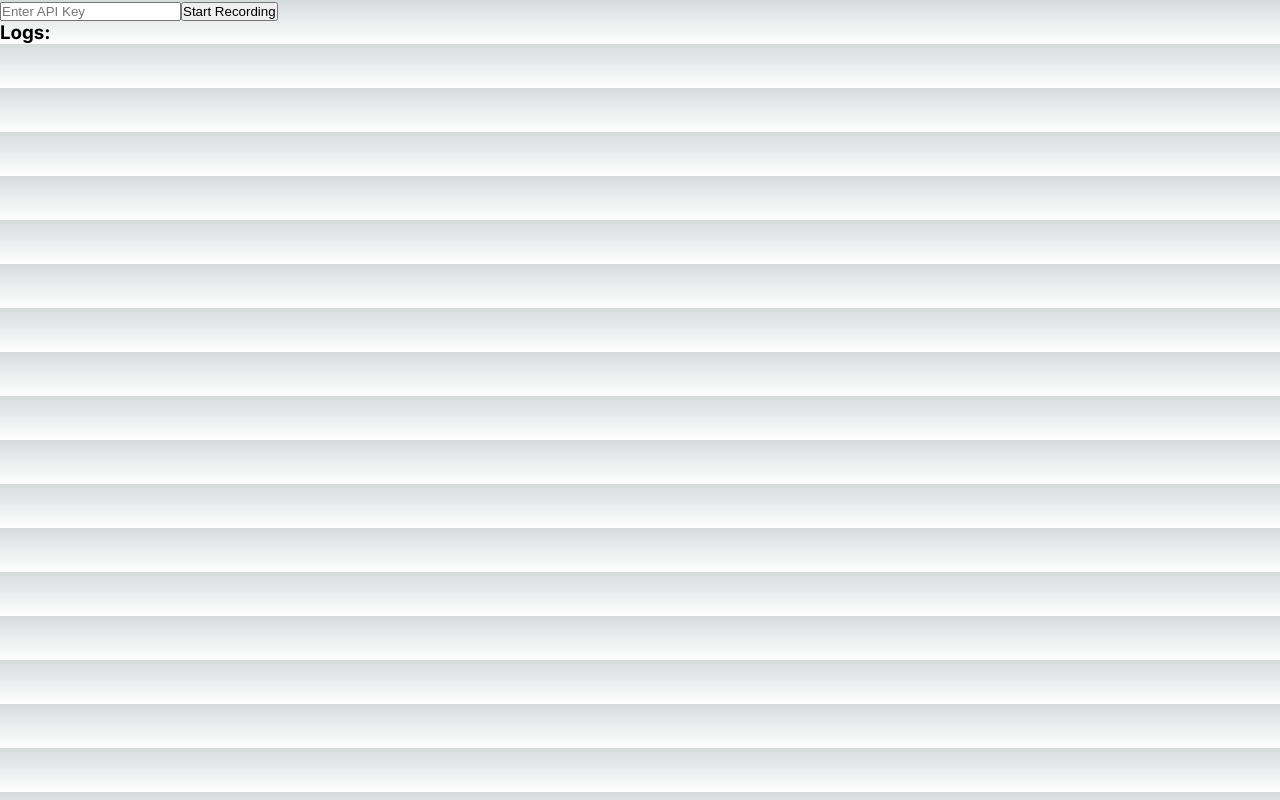
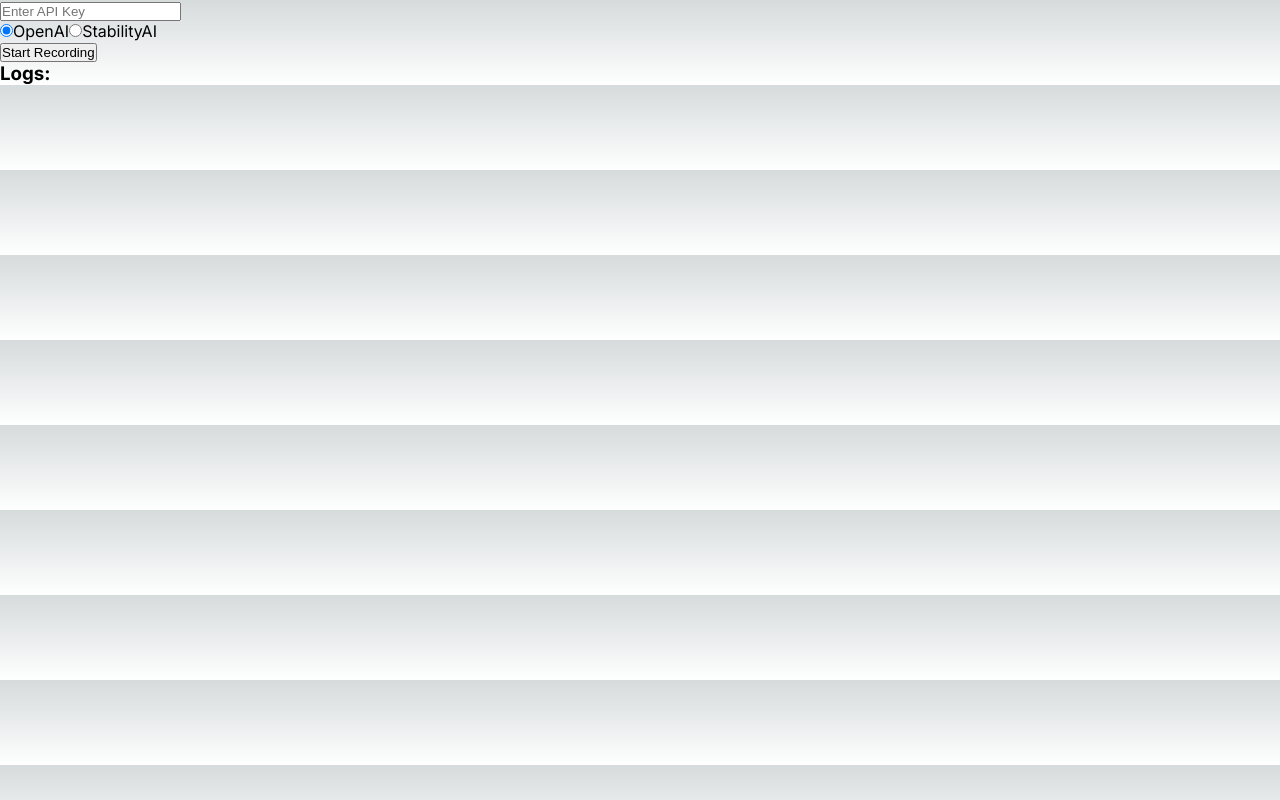
Before and after one commit to adamskrodzki/dalee3-poc, a Next.js app: page / in a window 1280 px wide. Built offline with nearby package versions, Linux system fonts and the light colour scheme.

Commit message:
add scafolding for stability.ai support

```diff
--- a/app/page.tsx
+++ b/app/page.tsx
@@ -1,6 +1,4 @@
-// Add the "use client" directive at the top of your file for client-side only execution
 "use client";
-
 import { useState, useRef } from 'react';
 
 export default function Home() {
@@ -9,7 +7,8 @@ export default function Home() {
   const [audioBlobUrl, setAudioBlobUrl] = useState<string>('');
   const [translation, setTranslation] = useState<string>('');
   const [imageUrl, setImageUrl] = useState<string>('');
-  const [logs, setLogs] = useState<string[]>([]); // State to hold log messages
+  const [selectedAPI, setSelectedAPI] = useState<'OpenAI' | 'StabilityAI'>('OpenAI');
+  const [logs, setLogs] = useState<string[]>([]);
   const mediaRecorderRef = useRef<MediaRecorder | null>(null);
 
   const addLog = (message: string) => {
@@ -19,11 +18,11 @@ export default function Home() {
   const startRecording = async () => {
     try {
       addLog("Starting recording...");
-      const stream: MediaStream = await navigator.mediaDevices.getUserMedia({ audio: true });
+      const stream = await navigator.mediaDevices.getUserMedia({ audio: true });
       mediaRecorderRef.current = new MediaRecorder(stream, { mimeType: 'audio/webm' });
       const audioChunks: BlobPart[] = [];
 
-      mediaRecorderRef.current.ondataavailable = (event: BlobEvent) => {
+      mediaRecorderRef.current.ondataavailable = (event) => {
         audioChunks.push(event.data);
       };
 
@@ -32,7 +31,7 @@ export default function Home() {
         const audioUrl = URL.createObjectURL(audioBlob);
         setAudioBlobUrl(audioUrl);
         addLog("Recording stopped. Translating audio...");
-        translateAudio(audioBlob); // Call translateAudio function here
+        translateAudio(audioBlob);
       };
 
       mediaRecorderRef.current.start();
@@ -54,8 +53,6 @@ export default function Home() {
     const formData = new FormData();
     formData.append('file', audioBlob, 'audio.webm');
     formData.append('model', 'whisper-1');
-    formData.append('temperature','0.1');
-    formData.append('prompt', 'recorded voice (source material) might not be in English, but remember, that your translation MUST be in English');
 
     try {
       console.log("Translating.....");
@@ -71,15 +68,17 @@ export default function Home() {
 
       if (response.status !== 200) {
         console.error(`Error translating audio: HTTP status ${response.status}`);
-        setTranslation('Error translating audio.'); // Optionally update the state to reflect the error
+        setTranslation('Error translating audio.');
         addLog(`Error translating audio: HTTP status ${response.status}`);
-        return; // Stop execution of the function here
+        return;
       }
 
       const data = await response.json();
       setTranslation(data.text);
-      addLog("Translation completed."+JSON.stringify(response));
-      generateImage(data.text); // Call generateImage function with the translated text
+      console.log("Translated: " + data.text);
+      addLog("Translation completed.");
+      // Use the selected API to generate an image
+      selectedAPI === 'OpenAI' ? generateImage(data.text) : generateImageWithStabilityAI(data.text);
     } catch (error) {
       console.error("Error translating audio: ", error);
       addLog(`Error translating audio: ${error}`);
@@ -88,7 +87,7 @@ export default function Home() {
 
   const generateImage = async (promptText: string) => {
     try {
-      addLog("Image generation started.");
+      addLog("Generating image with OpenAI...");
       const response = await fetch("https://api.openai.com/v1/images/generations", {
         method: 'POST',
         headers: {
@@ -99,16 +98,32 @@ export default function Home() {
           model: "dall-e-3",
           prompt: promptText,
           n: 1,
-          size: "1024x1024",//other legal values  1024×1792, 1792×1024
+          size: "1024x1024",
         }),
       });
+
+      addLog(`Image generation request sent, HTTP status: ${response.status}`);
+
+      if (response.status !== 200) {
+        console.error("Error generating image: ", error);
+        addLog(`Error generating image: HTTP status ${response.status}`);
+        return;
+      }
+
       const data = await response.json();
-      setImageUrl(data.data[0].url); // Update the state with the URL of the generated image
-      addLog("Image generated successfully.");
+      setImageUrl(data.data[0].url);
+      addLog("Image generated successfully with OpenAI.");
     } catch (error) {
       console.error("Error generating image: ", error);
       addLog(`Error generating image: ${error}`);
     }
+  };
+
+  // Placeholder function for StabilityAI
+  const generateImageWithStabilityAI = async (promptText: string) => {
+    // Placeholder for future implementation
+    addLog("Generating image with StabilityAI (placeholder)...");
+    addLog("StabilityAI image generation not yet implemented.");
   };
 
   return (
@@ -119,6 +134,26 @@ export default function Home() {
         value={apiKey}
         onChange={(e) => setApiKey(e.target.value)}
       />
+      <div>
+        <label>
+          <input
+            type="radio"
+            value="OpenAI"
+            checked={selectedAPI === 'OpenAI'}
+            onChange={() => setSelectedAPI('OpenAI')}
+          />
+          OpenAI
+        </label>
+        <label>
+          <input
+            type="radio"
+            value="StabilityAI"
+            checked={selectedAPI === 'StabilityAI'}
+            onChange={() => setSelectedAPI('StabilityAI')}
+          />
+          StabilityAI
+        </label>
+      </div>
       <button onClick={isRecording ? stopRecording : startRecording}>
         {isRecording ? 'Stop Recording' : 'Start Recording'}
       </button>
```
